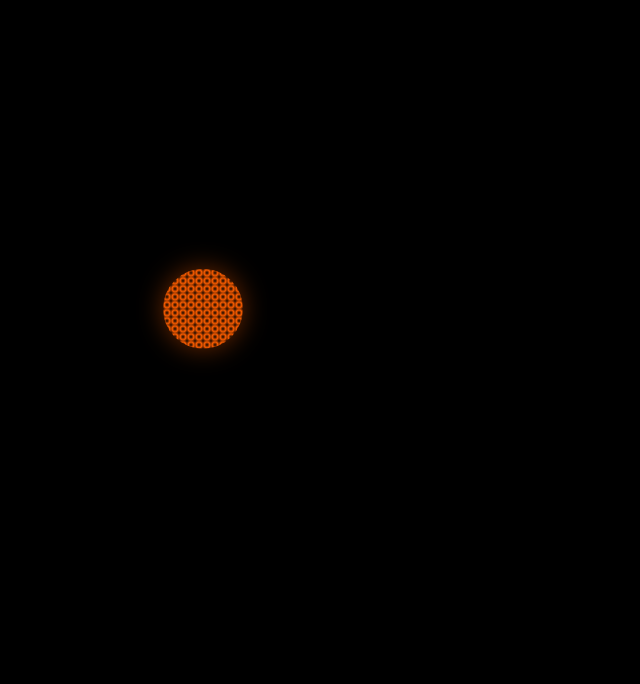
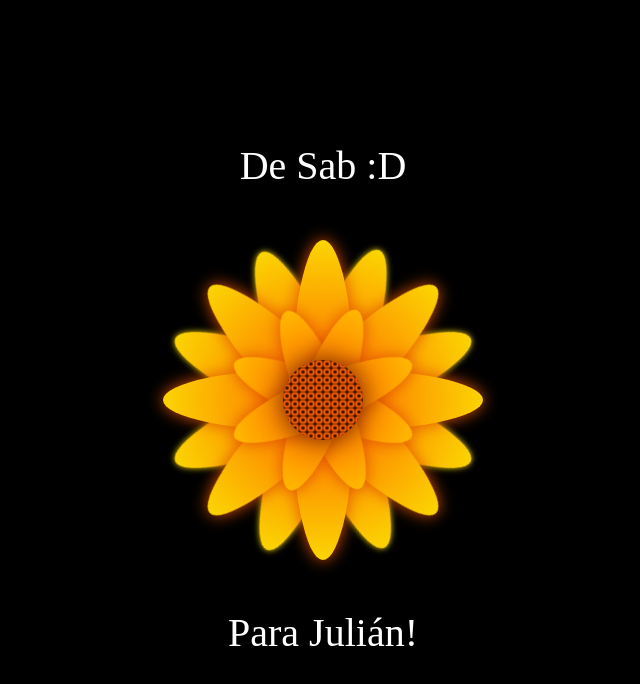
Before and after one commit to miausab/florespls, a plain HTML site: page index.html in a window 1280 px wide. Shown: the whole page, without its empty margins (317-957 px from the left). Drawn offline with Linux system fonts and the light colour scheme.

Commit message:
Update style.css

```diff
--- a/style.css
+++ b/style.css
@@ -1,26 +1,43 @@
-/* Estilos globales */
 body {
   background-color: #000;
   margin: 0;
   padding: 0;
-  height: 100vh;
+  height: 100vh; /* Asegura que el cuerpo ocupe toda la altura de la ventana */
   display: flex;
-  align-items: center;
-  justify-content: center;
+  align-items: center; /* Centra verticalmente los elementos en el cuerpo */
+  justify-content: center; /* Centra horizontalmente los elementos en el cuerpo */
 }
-
-/* Estilo de la flor */
 .flower {
   height: 200px;
   width: 200px;
   margin: 20px auto;
+
+  display: flex;
+  align-items: center;
+  justify-content: center;
+
   position: relative;
-  background-color: #000;
+  background-color: #000; /* Fondo negro para toda la página */
 
-  /* Animación de pulsación */
+  /* Agrega una animación de pulsación */
   animation: pulsate 2s infinite;
 }
 
+.text-above,
+.text-below {
+    position: absolute;
+    text-align: center;
+    color: #fff; /* Color del texto */
+    font-size: 25px; /* Tamaño del texto */
+}
+
+.text-above {
+    top: -60px; /* Ajusta la posición vertical del texto arriba de la flor */
+}
+
+.text-below {
+    bottom: -60px; /* Ajusta la posición vertical del texto debajo de la flor */
+}
 @keyframes pulsate {
   0% {
       transform: scale(1.5);
@@ -32,61 +49,99 @@ body {
       transform: scale(1.5);
   }
 }
-
-/* Estilos de los pétalos */
-.petal {
-  position: absolute;
-  width: 200px;
-  height: 40px;
-  border-radius: 50%;
-  background: radial-gradient(circle, #ff5e00, #fbd702);
-  filter: drop-shadow(0 0 5px #e05200);
-
-  /* Asigna una clase diferente a cada pétalo para poder estilizarlos individualmente */
-  &.yellow {
-    background: radial-gradient(circle, #ff5e00, #ffbb00);
-  }
-
-  &.top {
-    transform: rotate(22.5deg);
-  }
-
-  &.right {
-    transform: rotate(67.5deg);
-  }
-
-  &.bottom {
-    transform: rotate(110.5deg);
-  }
-
-  &.left {
-    transform: rotate(157.5deg);
-  }
-}
-
-/* Estilo del centro de la flor */
   .mid {
     width: 50px;
     height: 50px;
     border-radius: 50%;
+
     background: radial-gradient(circle, #000, #ff5e00, #000);
+
     z-index: 4;
+
     background-size: 5px 5px;
+
     filter: drop-shadow(0 0 8px #682600);
   }
 
-/* Estilos del texto */
-.text {
+  .Petal1 {
     position: absolute;
-  text-align: center;
-  color: #fff;
-  font-size: 25px;
+    left: 40px;
+    z-index: 3;
+
+    width: 120px;
+    height: 30px;
+    border-radius: 50%;
+
+    background: radial-gradient(circle, #ff5e00, #ffbb00);
+
+    filter: drop-shadow(0 0 5px #e05200);
   }
 
-.text-above {
-  top: -60px;
+  .Petal1.p1 {
+    transform: rotate(22.5deg);
+  }
+  .Petal1.p2 {
+    transform: rotate(67.5deg);
+  }
+  .Petal1.p3 {
+    transform: rotate(110.5deg);
+  }
+  .Petal1.p4 {
+    transform: rotate(157.5deg);
   }
 
-.text-below {
-  bottom: -60px;
+  .Petal2 {
+    position: absolute;
+    left: 0;
+    z-index: 2;
+
+    width: 200px;
+    height: 40px;
+    border-radius: 50%;
+
+    background: radial-gradient(circle, #ff5e00, #fbd702);
+
+    filter: drop-shadow(0 0 5px #e05200);
   }
+
+  .Petal2.p1 {
+    transform: rotate(180deg);
+  }
+
+  .Petal2.p2 {
+    transform: rotate(90deg);
+  }
+  .Petal2.p3 {
+    transform: rotate(45deg);
+  }
+
+  .Petal2.p4 {
+    transform: rotate(135deg);
+  }
+
+  .Petal3 {
+    position: absolute;
+    left: 0px;
+    z-index: 1;
+
+    width: 200px;
+    height: 40px;
+    border-radius: 50%;
+
+    background: radial-gradient(circle, #ff5e00, #fbd702);
+
+    filter: drop-shadow(0 0 2px #fbd702);
+  }
+
+  .Petal3.p1 {
+    transform: rotate(22.5deg);
+  }
+  .Petal3.p2 {
+    transform: rotate(67.5deg);
+  }
+  .Petal3.p3 {
+    transform: rotate(110.5deg);
+  }
+  .Petal3.p4 {
+    transform: rotate(157.5deg);
+  }
```
Lines whose indentation alone changed are shown as unchanged.
